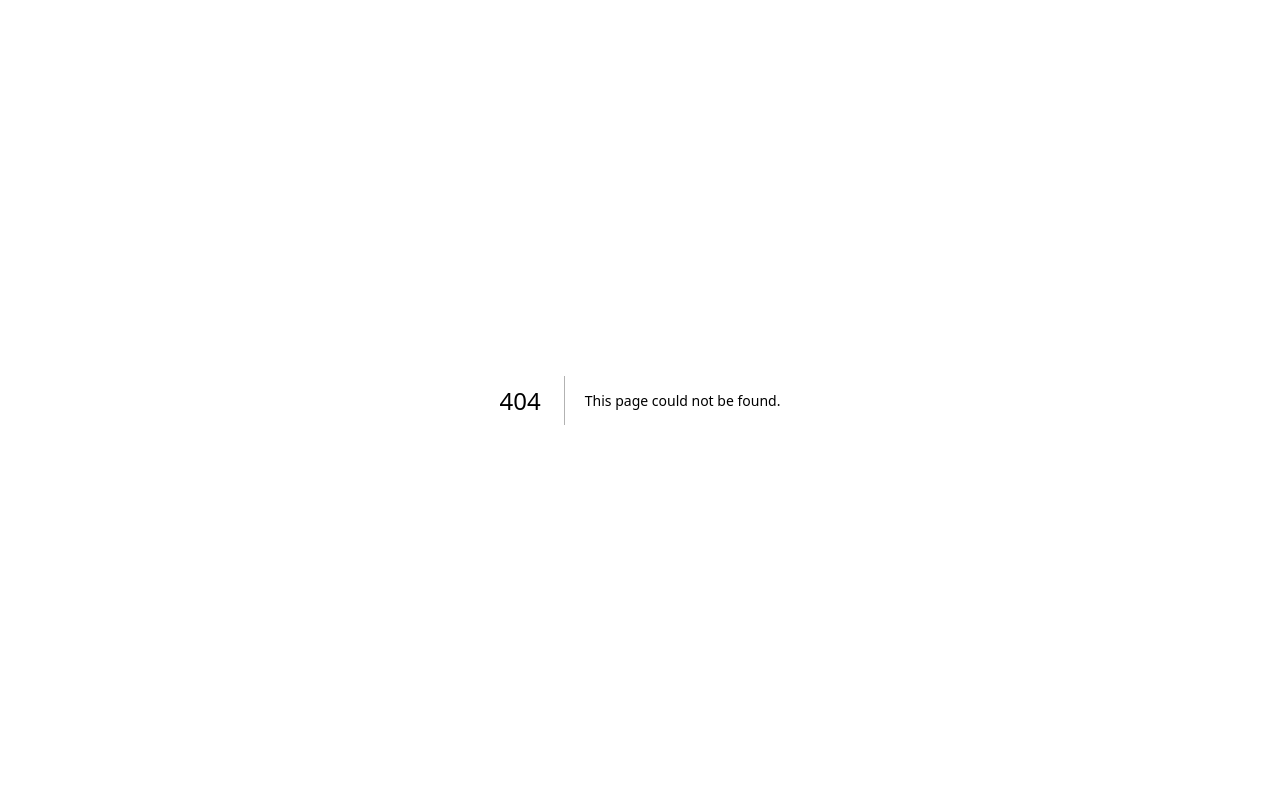
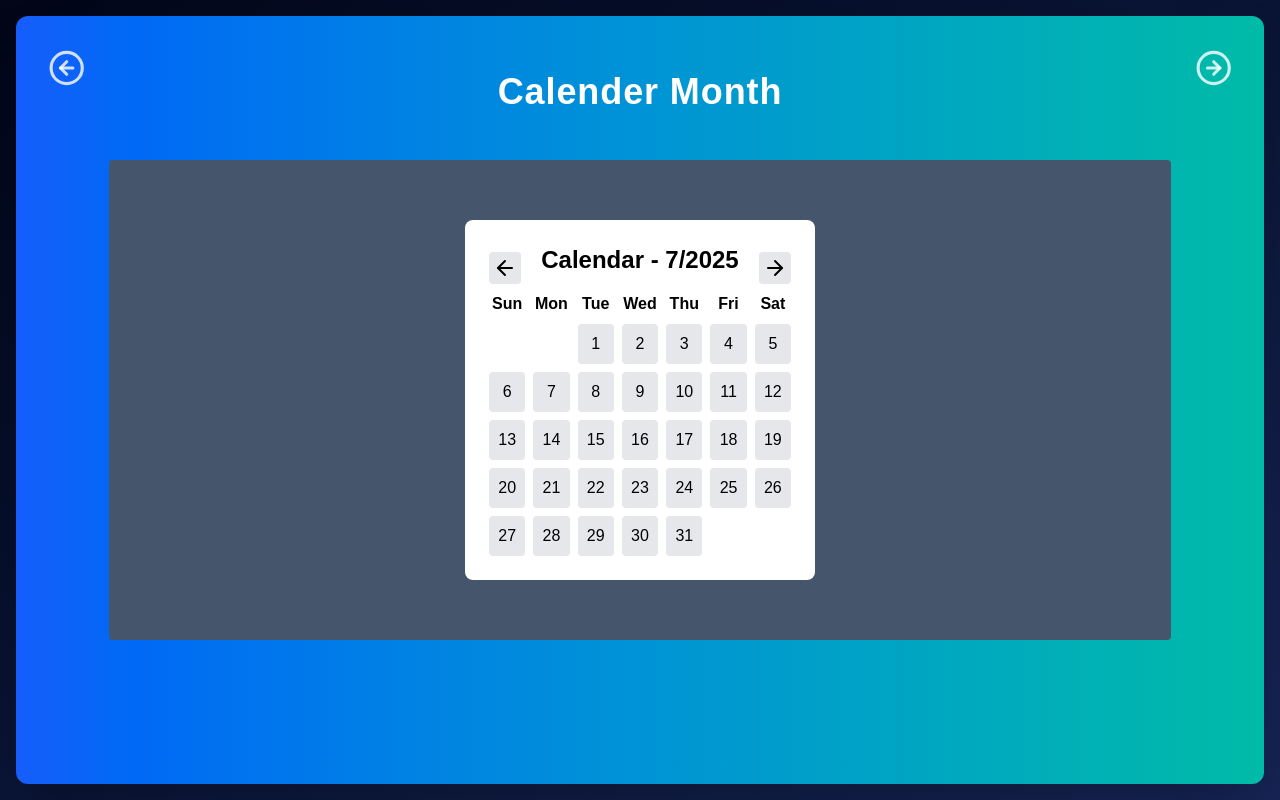
Before and after one commit to abhishekrathour07/Frontend-Interview, a Next.js app: page /question26 in a window 1280 px wide. Before the commit this address had no page. Built offline with nearby package versions, Linux system fonts and the light colour scheme.

Commit message:
calender question added

```diff
--- a/app/question25/page.tsx
+++ b/app/question25/page.tsx
@@ -3,12 +3,11 @@ import Template from '@/Template/Template'
 import React from 'react'
 
 const page = () => {
-    return (
-        <div>
-
-            <Template Heading='Pagination with show and sorting' solution={<Question25 />} nextQuestion='question26' />
-        </div>
-    )
+  return (
+    <div>
+      <Template Heading='Calender' solution={<Question25/>}  nextQuestion='question26'/>
+    </div>
+  )
 }
 
 export default page
--- /dev/null
+++ b/app/question26/page.tsx
@@ -0,0 +1,13 @@
+import Question26 from '@/components/Question26'
+import Template from '@/Template/Template'
+import React from 'react'
+
+const page = () => {
+    return (
+        <div>
+            <Template Heading='Calender Month' solution={<Question26 />} nextQuestion='question27' />
+        </div>
+    )
+}
+
+export default page
--- /dev/null
+++ b/components/Question26.tsx
@@ -0,0 +1,44 @@
+"use client"
+import { ArrowLeft, ArrowRight } from 'lucide-react'
+import React, { useState } from 'react'
+
+const Question26 = () => {
+    const days = ["Sun", "Mon", "Tue", "Wed", "Thu", "Fri", "Sat"]
+    const [month, setMonth] = useState(7)
+
+    const year = 2025
+    const firstDayOfMonth = new Date(year, month - 1, 1).getDay()
+    const totalDays = new Date(year, month, 0).getDate()
+
+    return (
+        <div className="bg-slate-600 min-h-[60vh] rounded p-6 flex items-center justify-center">
+            <div className="bg-white rounded-lg text-black p-6 w-[350px]">
+                <div className='flex justify-between items-center'>
+                    <ArrowLeft className='h-8 w-8 rounded bg-gray-200 p-1' onClick={() => setMonth(month - 1)} />
+                    <h1 className="text-2xl font-bold mb-4 text-center">Calendar - {month}/{year}</h1>
+                    <ArrowRight className='h-8 w-8 rounded bg-gray-200 p-1' onClick={() => setMonth(month + 1)} />
+                </div>
+
+                <div className="grid grid-cols-7 gap-2 font-semibold text-center mb-2">
+                    {days.map((day, index) => (
+                        <div key={index}>{day}</div>
+                    ))}
+                </div>
+
+                <div className="grid grid-cols-7 gap-2 text-center">
+                    {Array.from({ length: firstDayOfMonth }).map((_, index) => (
+                        <div key={index}></div>
+                    ))}
+
+                    {Array.from({ length: totalDays }).map((_, index) => (
+                        <div key={index} className="p-2 bg-gray-200 rounded hover:bg-blue-300 cursor-pointer">
+                            {index + 1}
+                        </div>
+                    ))}
+                </div>
+            </div>
+        </div>
+    )
+}
+
+export default Question26
--- a/components/movie/Home.tsx
+++ b/components/movie/Home.tsx
@@ -33,7 +33,6 @@ const Home = () => {
 
     const modalRef = useRef<HTMLDivElement>(null);
     useEffect(() => {
-
         function handleClickOutside(event: MouseEvent) {
             if (modalRef.current && !modalRef.current.contains(event.target as Node)) {
                 setAddMovie(false);
```
